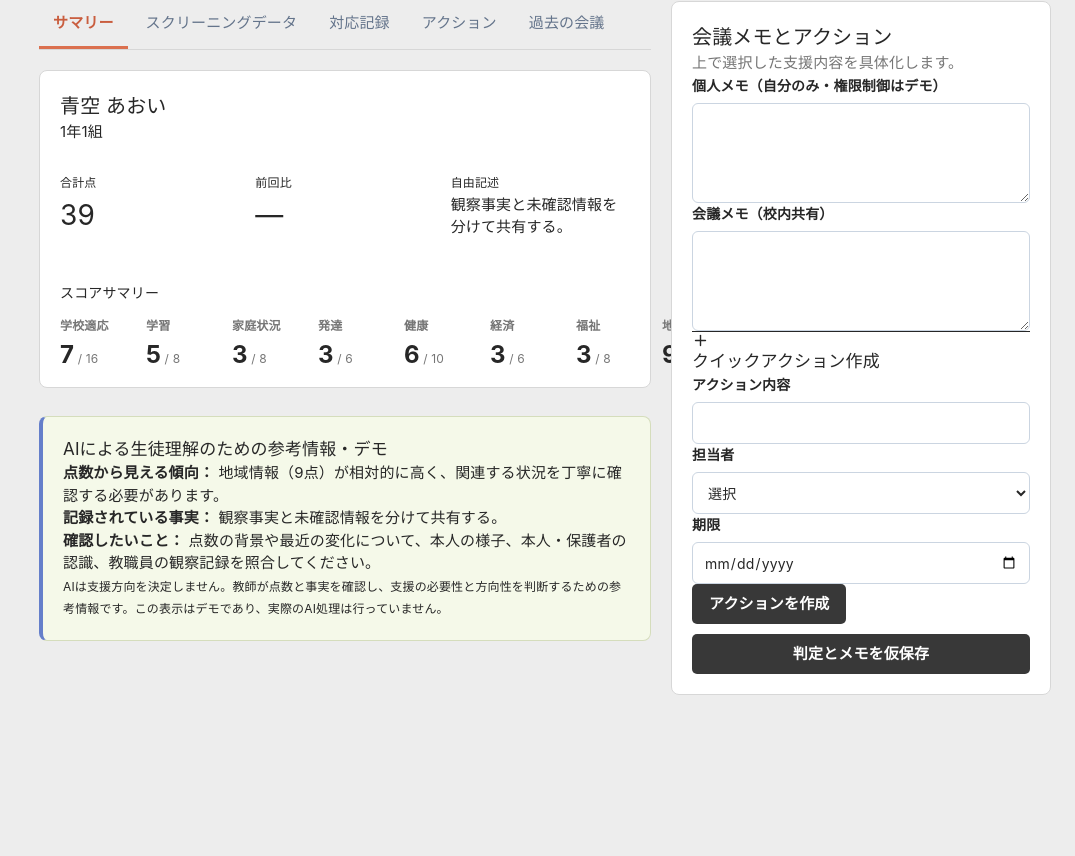
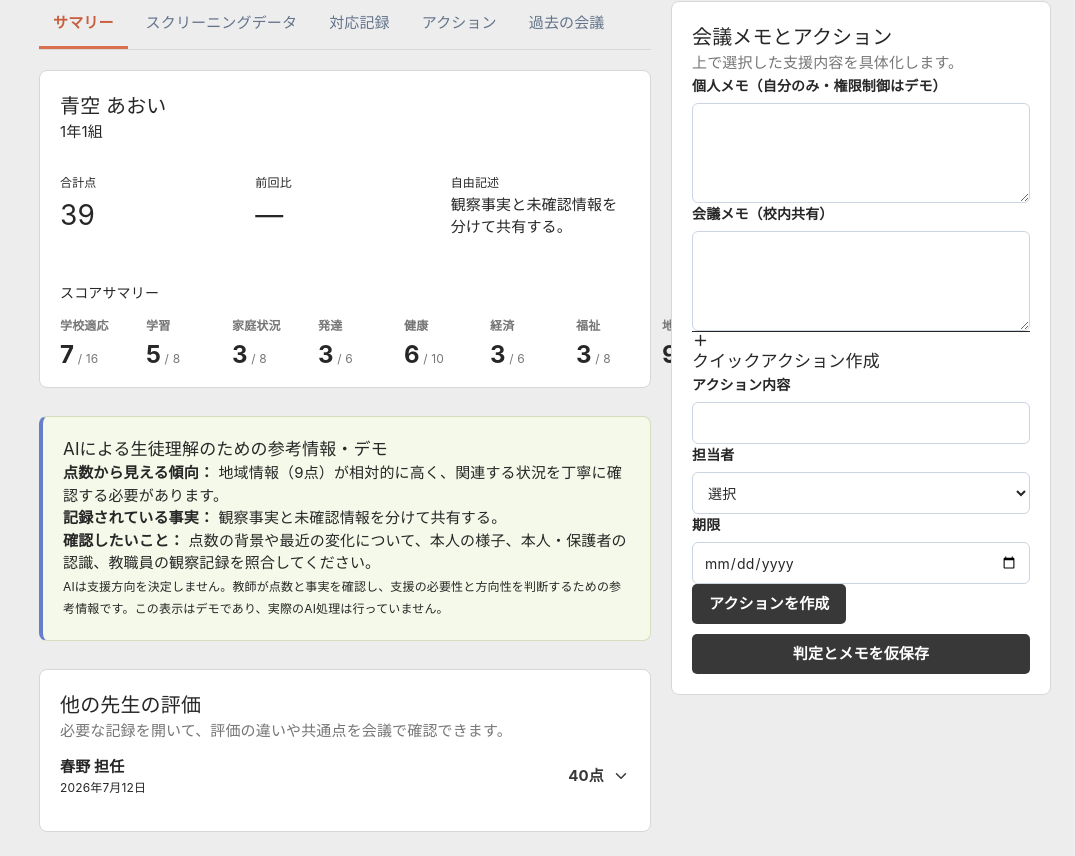
Before and after one commit to matsu641/YOSS-Demo, a Next.js app: page /team-meeting in a window 1280 px wide. Shown: the part 1315-2171 px from the top of the page, without its empty margins (205-1280 px from the left). Before the commit the page ends 2034 px from the top, so only its background shows below. Built offline with nearby package versions, Linux system fonts and the light colour scheme.

Commit message:
feat: show peer evaluations in meeting summary (#4)

```diff
--- a/src/components/meetings/meeting-workspace.tsx
+++ b/src/components/meetings/meeting-workspace.tsx
@@ -1,6 +1,6 @@
 "use client";
 import { useState } from "react";
-import { Plus } from "lucide-react";
+import { ChevronDown, Plus } from "lucide-react";
 import {
   Button,
   Card,
@@ -96,8 +96,15 @@ export function MeetingWorkspace({
     updateMeeting = useMeetingStore((s) => s.updateMeeting),
     toast = useUiStore((s) => s.toast),
     student = students.find((s) => s.id === id) ?? students[0],
-    session = sessions.find((s) => s.studentId === student?.id);
+    session =
+      sessions.find(
+        (s) => s.studentId === student?.id && s.evaluatorId === "staff-1",
+      ) ?? sessions.find((s) => s.studentId === student?.id);
   if (!student) return null;
+  const otherEvaluations = sessions.filter(
+    (screening) =>
+      screening.studentId === student.id && screening.id !== session?.id,
+  );
   const studentRecords = records
     .filter((record) => record.studentId === student.id)
     .sort((a, b) => b.occurredAt.localeCompare(a.occurredAt));
@@ -330,6 +337,42 @@ export function MeetingWorkspace({
                   AIは支援方向を決定しません。教師が点数と事実を確認し、支援の必要性と方向性を判断するための参考情報です。この表示はデモであり、実際のAI処理は行っていません。
                 </small>
               </Card>
+              <Card className="section">
+                <h2>他の先生の評価</h2>
+                <p className="muted">
+                  必要な記録を開いて、評価の違いや共通点を会議で確認できます。
+                </p>
+                {otherEvaluations.length > 0 ? (
+                  otherEvaluations.map((evaluation) => (
+                    <details className="teacher-evaluation" key={evaluation.id}>
+                      <summary>
+                        <span>
+                          <b>
+                            {staff.find(
+                              (member) => member.id === evaluation.evaluatorId,
+                            )?.name ?? "担当者不明"}
+                          </b>
+                          <small>
+                            {formatDate(
+                              evaluation.completedAt ?? evaluation.updatedAt,
+                            )}
+                          </small>
+                        </span>
+                        <span className="teacher-evaluation-toggle">
+                          <strong>{evaluation.totalScore}点</strong>
+                          <ChevronDown aria-hidden="true" />
+                        </span>
+                      </summary>
+                      {evaluation.sharedConcernNote && (
+                        <p>{evaluation.sharedConcernNote}</p>
+                      )}
+                      <ScreeningScoreTable session={evaluation} />
+                    </details>
+                  ))
+                ) : (
+                  <p className="muted">他の先生による評価はまだありません。</p>
+                )}
+              </Card>
             </>
           )}
           {tab === "screening" && (
```
